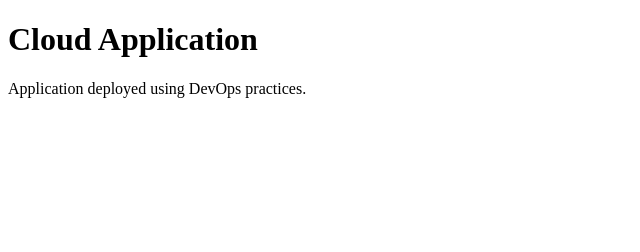
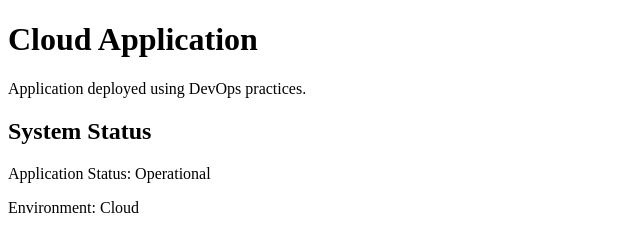
Before and after one commit to spcfwaynecd/devops-cloud-activity, a plain HTML site: page index.html in a window 1280 px wide. Shown: the whole page, without its empty margins (0-640 px from the left). Drawn offline with Linux system fonts and the light colour scheme.

Commit message:
Add system status feature

```diff
--- a/index.html
+++ b/index.html
@@ -9,5 +9,11 @@
 <body>
     <h1>Cloud Application</h1>
     <p>Application deployed using DevOps practices.</p>
+
+    <section>
+    <h2>System Status</h2>
+    <p>Application Status: Operational</p>
+    <p>Environment: Cloud</p>
+    </section>
 </body>
 </html>
```
